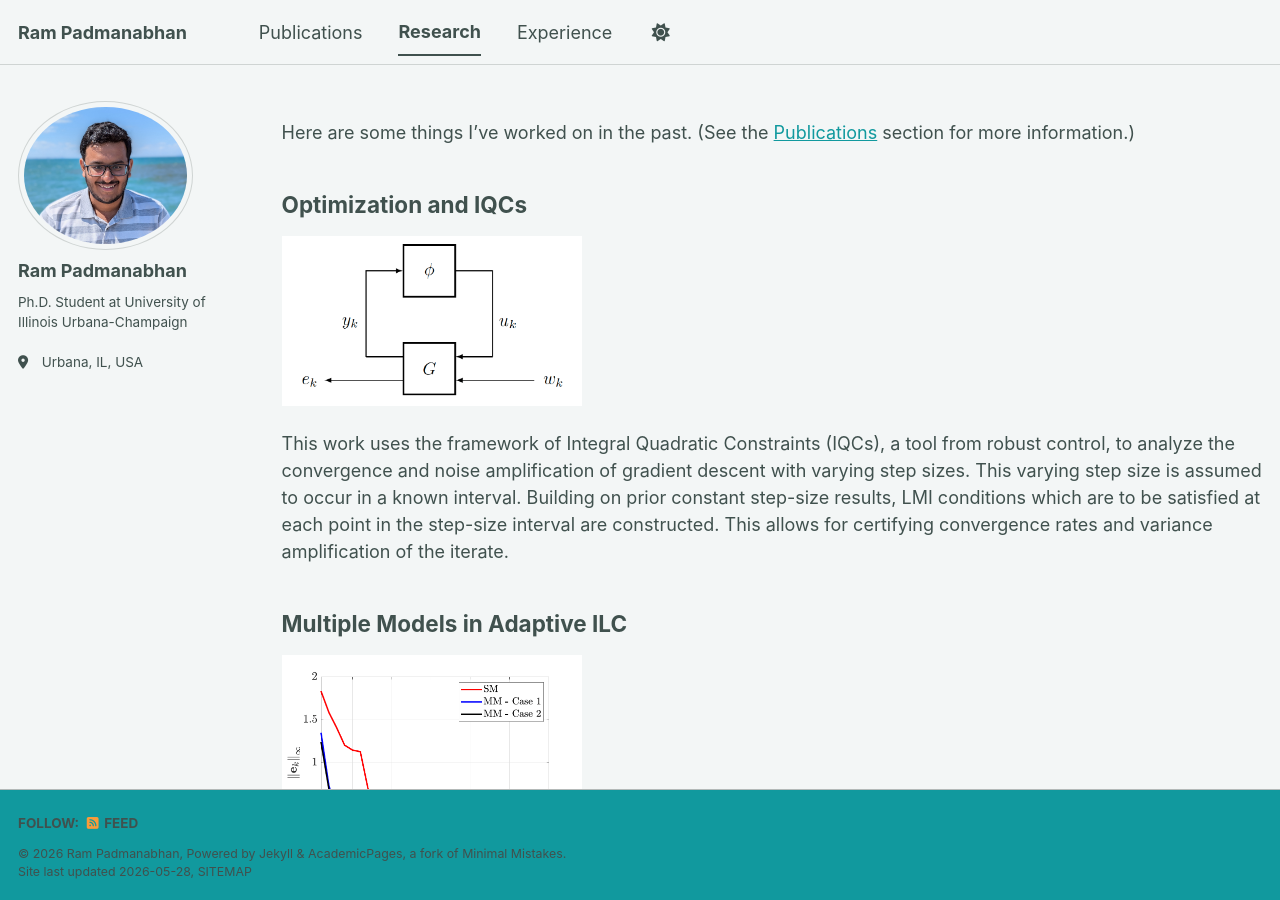
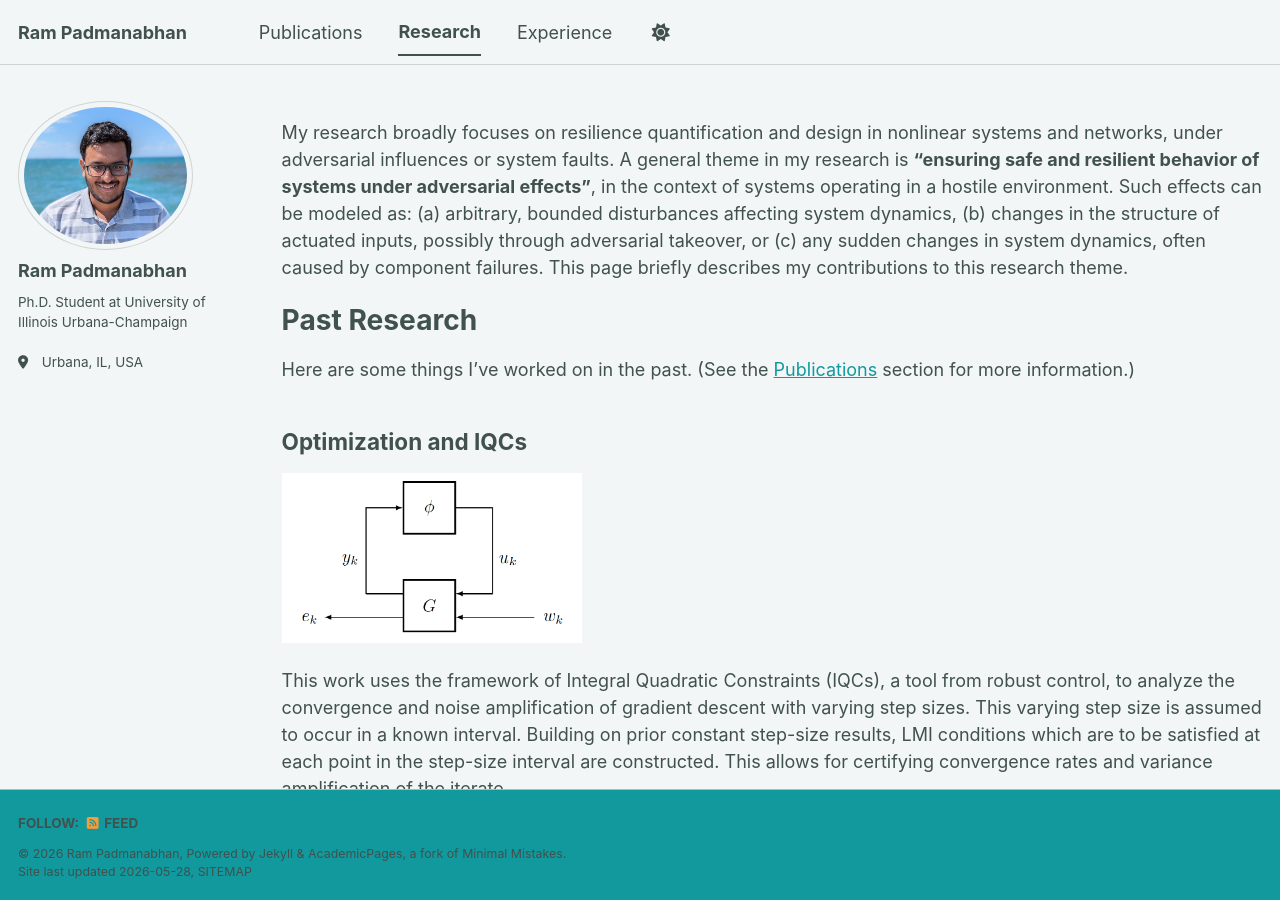
Before and after one commit to ram-p/ram-p.github.io, a Jekyll site: the page built from _pages/research.md, in a window 1280 px wide and 900 px high. Built offline with Jekyll 4.4.1, drawn with Linux system fonts in a browser that asks for light colours; a script bundle is joined from its source files by our own code; library files that are not in the unit come from our copies.

Commit message:
Research-1

```diff
--- a/_pages/research.md
+++ b/_pages/research.md
@@ -2,8 +2,13 @@
 layout: archive
 title: ""
 permalink: /research/
+toc: true
 author_profile: true
 ---
+
+My research broadly focuses on resilience quantification and design in nonlinear systems and networks, under adversarial influences or system faults. A general theme in my research is **"ensuring safe and resilient behavior of systems under adversarial effects"**, in the context of systems operating in a hostile environment. Such effects can be modeled as: (a) arbitrary, bounded disturbances affecting system dynamics, (b) changes in the structure of actuated inputs, possibly through adversarial takeover, or (c) any sudden changes in system dynamics, often caused by component failures. This page briefly describes my contributions to this research theme.
+
+# Past Research
 
 Here are some things I've worked on in the past. (See the [Publications](https://ram-p.github.io/publications/) section for more information.)
 
```
